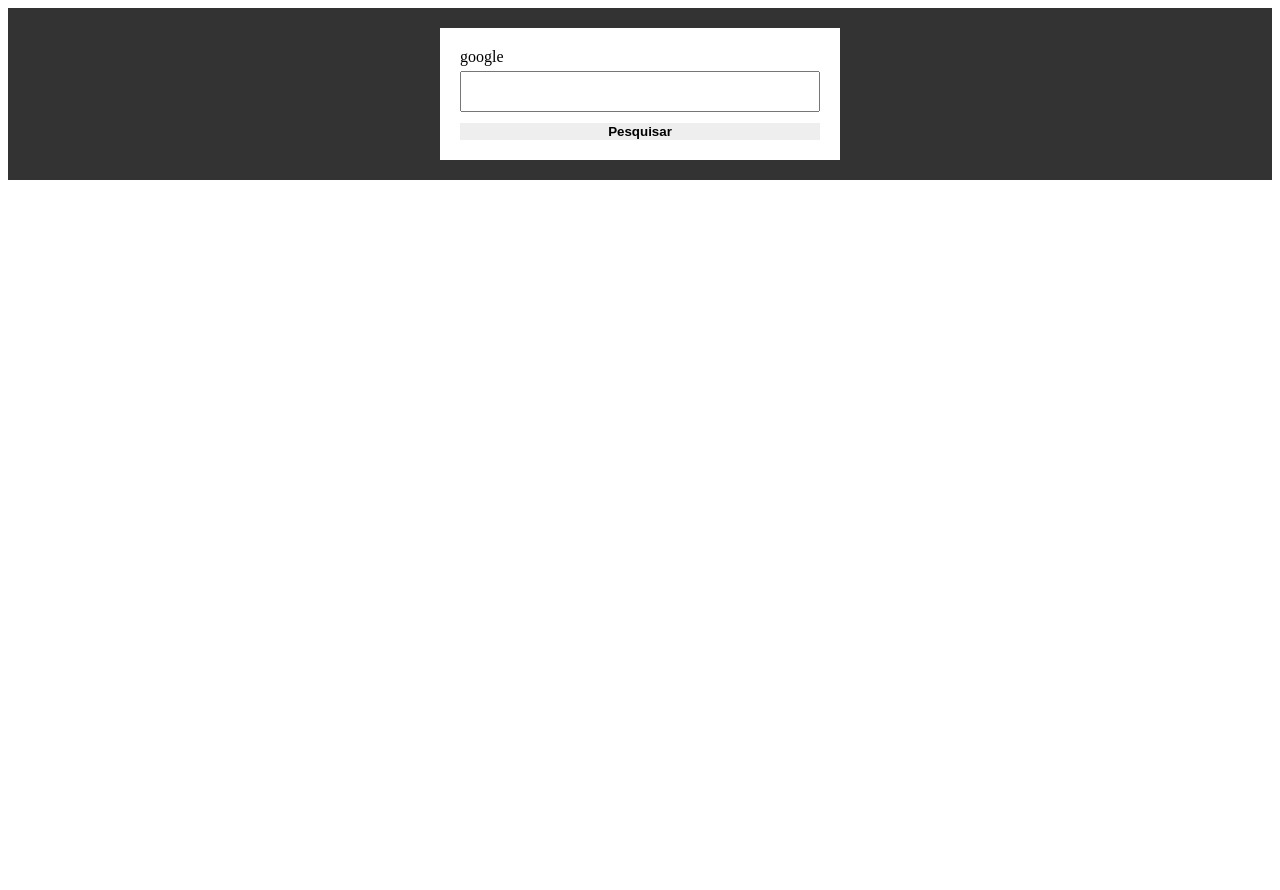
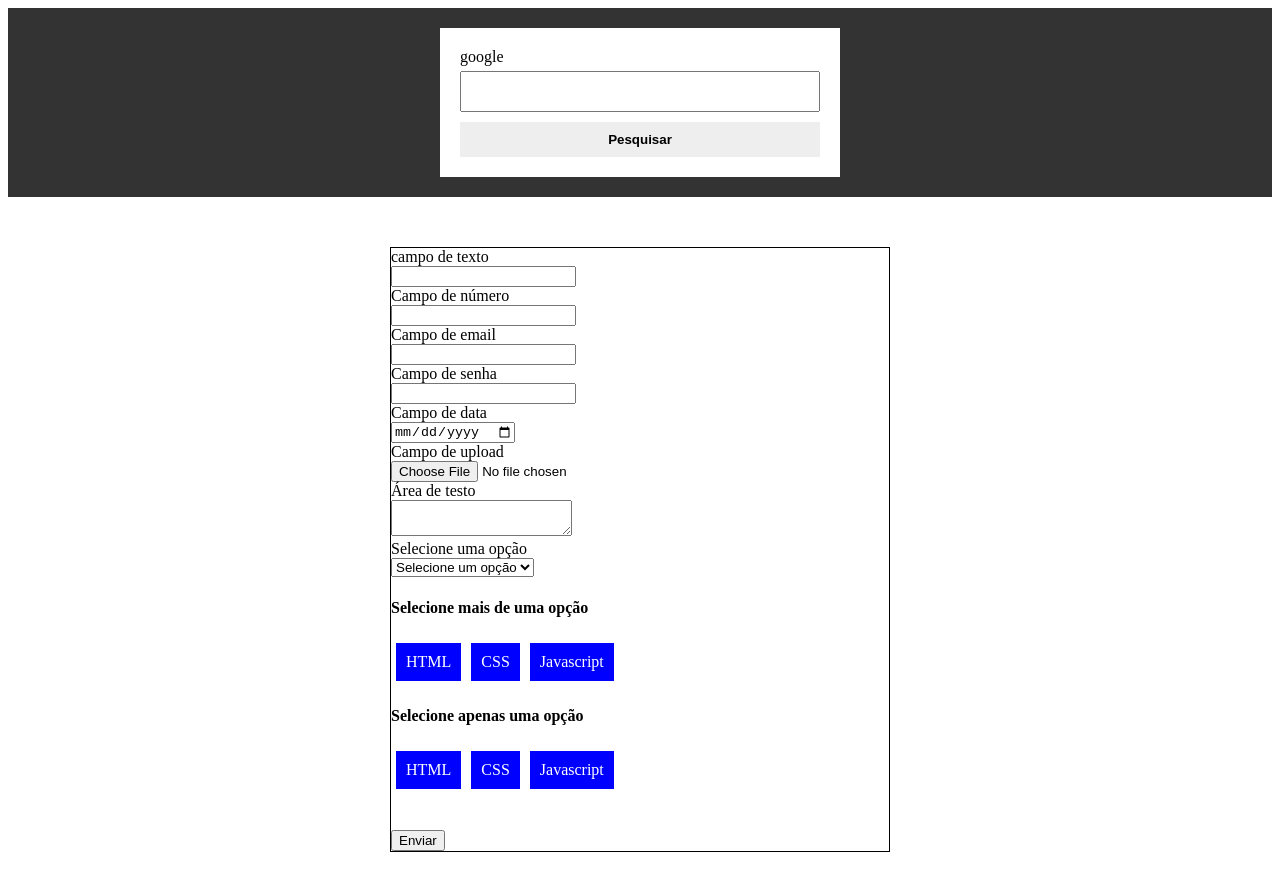
Before and after one commit to Araujo-Maia/forms, a plain HTML site: page index.html in a window 1280 px wide. Before the commit the page ends 800 px from the top, so only its background shows below. Drawn offline with Linux system fonts and the light colour scheme.

Commit message:
incremetando input

```diff
--- a/index.html
+++ b/index.html
@@ -18,5 +18,53 @@
             <button>Pesquisar</button>
         </form>
     </div>
+    <div class="resgister-form">
+        <form action="">
+            <label for="">campo de texto</label>
+            <input type="text" required>
+            <label for="">Campo de número</label>
+            <input type="number">
+            <label for="">Campo de email</label>
+            <input type="email">
+            <label for="">Campo de senha</label>
+            <input type="password">
+            <label for="">Campo de data</label>
+            <input type="date">
+            <label for="">Campo de upload</label>
+            <input type="file">
+            <label for="">Área de testo</label>
+            <textarea></textarea>
+            <label for="">Selecione uma opção</label>
+            <select name="select" required>
+                <option value="">Selecione um opção</option>
+                <option>HTML</option>
+                <option>CSS</option>
+                <option>JavaScript</option>
+            </select>
+            <h4>Selecione mais de uma opção</h4>
+            <div class="input-inline">
+              <input type="checkbox" name="check1" value="HTML" id="item-html">
+              <label for="item-html">HTML</label>
+              <input type="checkbox" name="check2" value="CSS" id="item-css">
+              <label for="item-css">CSS</label>
+              <input type="checkbox" name="check3" value="Javascript" id="item-javascript">
+              <label for="item-javascript">Javascript</label>
+            </div>
+
+            <h4>Selecione apenas uma opção</h4>
+            <div class="input-inline">
+              <input type="radio" name="radio" value="HTML" id="radio">
+              <label for="radio">HTML</label>
+              <input type="radio" name="radio" value="CSS" id="radio-css">
+              <label for="radio-css">CSS</label>
+              <input type="radio" name="radio" value="Javascript" id="radio-javascript">
+              <label for="radio-javascript">Javascript</label>
+            </div>
+            <br>
+            <br>
+            <button>Enviar</button>
+
+        </form>
+    </div>
 </body>
 </html>
--- a/style.css
+++ b/style.css
@@ -26,7 +26,38 @@
     border: none;
     background-color: #eee;
     font-weight: bold;
-    padding: 15px, 0;
+    padding: 10px 0;
     width: 100%;
     cursor: pointer;
 }
+/* REGISTER FORM */
+.resgister-form{
+    padding: 50px;
+}
+.resgister-form form{
+    width: 500px;
+    margin: auto;
+    border: 1px solid #000;
+}
+
+.resgister-form label{
+    display: block;
+}
+
+.input-inline{
+    display: flex;
+}
+.input-inline input{
+    display: none;
+}
+.input-inline label{
+    display: block;
+    padding: 10px;
+    background-color: blue;
+    color: #fff;
+    margin: 5px;
+}
+.input-inline input:checked + label{
+    background-color: red;
+
+}
```
